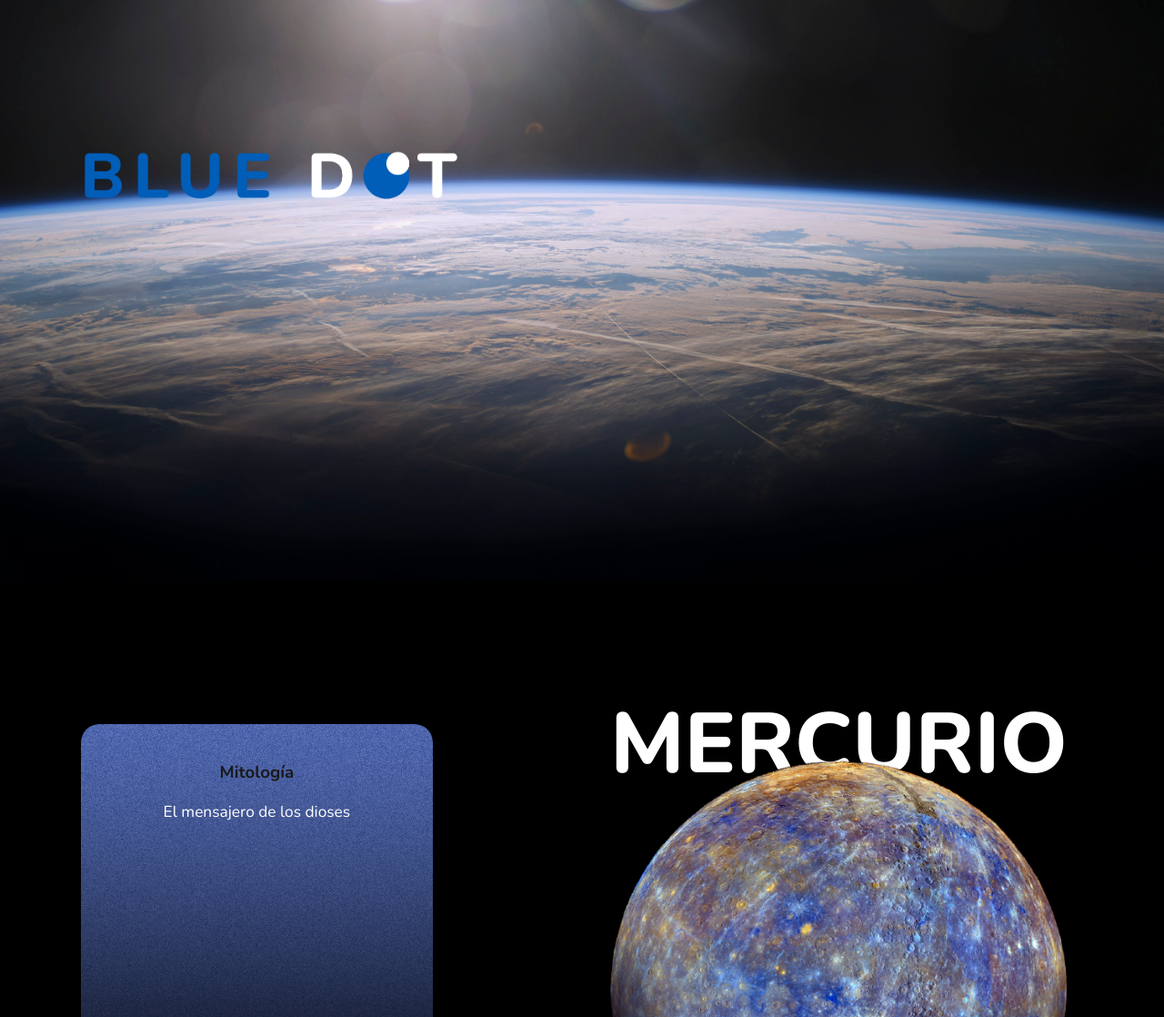
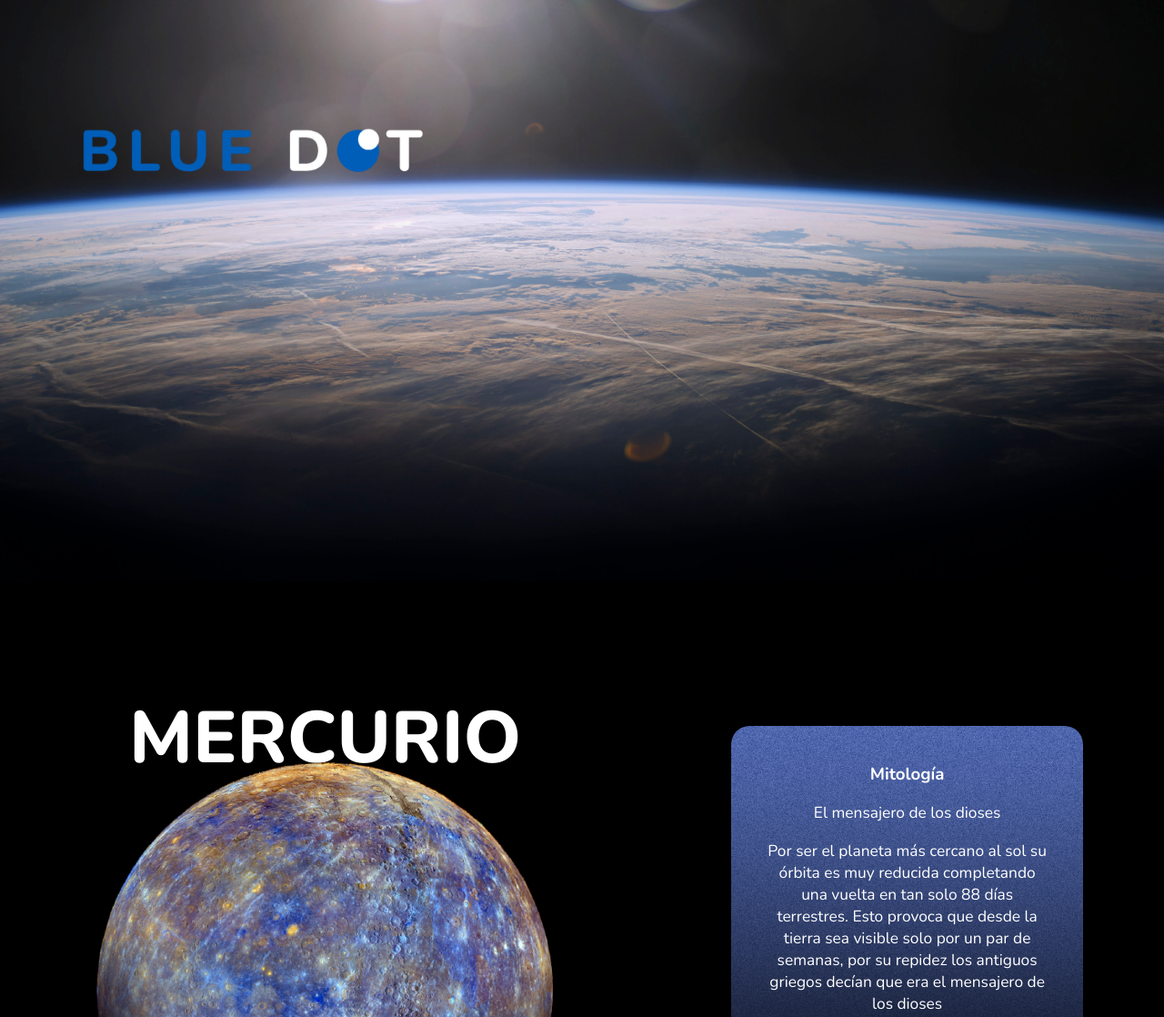
Before and after one commit to LuiguiDev/BLUEDOT, a plain HTML site: page index.html in a window 1280 px wide. Shown: the part 140-1258 px from the top of the page at 91% size. Drawn offline with nearby package versions, Linux system fonts and the light colour scheme.

Commit message:
Diseño adaptado a telefonos

```diff
--- a/estilos_blue.css
+++ b/estilos_blue.css
@@ -11,8 +11,8 @@ p{
     font-family: nunito;
 }
 h2.planet_name{
-    font-size: 70pt;
-    margin-bottom: -6%;
+    font-size: 60pt;
+    margin-bottom: -3%;
     margin-top: 2%;
     font-weight: 800;
 }
@@ -25,7 +25,6 @@ a
 h3{
     margin: 0px;
     font-size: 14pt;
-    color: rgb(26, 26, 27);
     font-weight: 700;
 }
 .forma h3{
@@ -114,21 +113,23 @@ a:hover span{
     transition: .5s;
 }
 .home{
-
-    position: relative;
     position: relative;
     width: 100%;
     height: auto;
     object-fit: contain;
 }
+.home-mobile{
+    display: none;
+}
 .bluedot-logo{
     display: flex;
     margin-left: 75px;
     position: absolute;
-    margin-top: 290px;
+    top: 30%;
     z-index: 2;
-    width: 450px;
+    width: 32%;
     height: auto;
+    margin-top: 0;
     animation-name: fade-in;
     animation-duration: 4s;
 }
@@ -138,11 +139,10 @@ a:hover span{
     width: 100%;
     height: auto;
     object-fit: contain;
-    margin-bottom: 100px;
+    margin-bottom: 8%;
     animation-name: fade-in;
     animation-duration: 6s;
 }
-
 .cover{
     width: 100%;
     height: 700px;
--- a/estilos_small_lap.css
+++ /dev/null
@@ -1,18 +0,0 @@
-h2.planet_name{
-    font-size: 60pt;
-
-    margin-bottom: -6%;
-    margin-top: 2%;
-    font-family: Nunito;
-    font-weight: 800;
-}
-.bluedot-logo{
-    display: flex;
-    margin-left: 60px;
-    position: absolute;
-    margin-top: -100px;
-    z-index: 2;
-    width: 400px;
-    height: auto;
-
-}
--- a/index.html
+++ b/index.html
@@ -3,10 +3,11 @@
 <head>
     <title>BLUEDOT</title> <meta charset="utf-8">
     <link rel="stylesheet" href="estilos_blue.css">
-        <link rel="stylesheet" href= "estilos_small_lap.css" media="screen and (max-width:1024px)">
+    <link rel="stylesheet" href= "mobile.css" media="screen and (max-width:480px)">
     <link rel="preconnect" href="https://fonts.gstatic.com">
     <link href="https://fonts.googleapis.com/css2?family=Nunito:wght@400;700;800&display=swap" rel="stylesheet">
     <link rel="icon" type="png" href="IMG_Bluedot/Favicon-ocean.png">
+    <meta name="viewport" content="width=device-width, initial-scale:1">
 </head>
 <body>
 
@@ -26,89 +27,95 @@
         <div class="cover"></div>
         <img src="IMG_Bluedot/Portada blue.jpg" class="portada">
     </div>
+    <div class="home-mobile">
+            <img src="IMG_Bluedot/Responsive.png" class="logo-responsive">
+            <img src="IMG_Bluedot/Movil-Portada.png" class="portada-mobile">
+    </div>
 
 
          <!--       PLANETAS       -->
 
     <article class="solar_system" id="post">
-            <div class="informacion m-degraded">
-                <h3>Mitología</h3>
-                <p>El mensajero de los dioses</p>
-            </div>
 
         <div class="planeta">
             <h2 class="planet_name">MERCURIO</h2>
             <img src="IMG_Bluedot/01.-Mercury.png" class="planeta">
         </div>
+        <div class="informacion m-degraded">
+            <h3>Mitología</h3>
+            <p>El mensajero de los dioses</p>
+            <p>
+                Por ser el planeta más cercano al sol su órbita es muy reducida completando una vuelta en tan solo 88 días terrestres. Esto provoca que desde la tierra sea visible solo por un par de semanas, por su repidez los antiguos griegos decían que era el mensajero de los dioses</p>
+        </div>
     </article>
 
     <article class="solar_system">
-            <div class="informacion v-degraded"><h3>Mitología</h3>
-                <p>Diosa del amor y la belleza</p>
-            </div>
             <div class="planeta">
                 <h2 class="planet_name">VENUS</h2>
                 <img src="IMG_Bluedot/02.-Venus.png" class="planeta">
             </div>
+            <div class="informacion v-degraded"><h3>Mitología</h3>
+                <p>Diosa del amor y la belleza</p>
+            </div>
     </article>
 
     <article class="solar_system">
-            <div class="informacion e-degraded"><h3>Mitología</h3>
-                <p>Un punto azul en el espacio</p>
-            </div>
             <div class="planeta">
                 <h2 class="planet_name">TIERRA</h2>
                 <img src="IMG_Bluedot/03.-Earth.png" class="planeta">
             </div>
+            <div class="informacion e-degraded"><h3>Mitología</h3>
+                <p>Un punto azul en el espacio</p>
+            </div>
     </article>
 
     <article class="solar_system">
-            <div class="informacion mrs-degraded"><h3>Mitología</h3>
-                <p>Dios de la guerra</p>
-            </div>
             <div class="planeta">
                 <h2 class="planet_name">MARTE</h2>
                 <img src="IMG_Bluedot/04.-Mars.png" class="planeta">
             </div>
+            <div class="informacion mrs-degraded"><h3>Mitología</h3>
+                <p>Dios de la guerra</p>
+            </div>
     </article>
 
     <article class="solar_system">
-            <div class="informacion j-degraded"><h3>Mitología</h3>
-                <p>Padre de los dioses</p>
-            </div>
             <div class="planeta">
                 <h2 class="planet_name">JUPITER</h2>
                 <img src="IMG_Bluedot/05.-jupiter.png" class="planeta">
             </div>
+            <div class="informacion j-degraded"><h3>Mitología</h3>
+                <p>Padre de los dioses</p>
+            </div>
     </article>
 
     <article class="solar_system">
-            <div class="informacion s-degraded"><h3>Mitología</h3>
-                <p>Señor de los anillos</p>
-            </div>
             <div class="planeta">
                 <h2 class="planet_name">SATURNO</h2>
                 <img src="IMG_Bluedot/06.-Saturn.png" class="planeta">
             </div>
+            <div class="informacion s-degraded"><h3>Mitología</h3>
+                <p>Señor de los anillos</p>
+            </div>
     </article>
 
     <article class="solar_system">
-            <div class="informacion u-degraded"><h3>Mitología</h3>
-                <p>Fuera de la Mitología</p>
-            </div>
             <div class="planeta">
                 <h2 class="planet_name">URANO</h2>
                 <img src="IMG_Bluedot/07.-Uranus.png" class="planeta">
             </div>
+            <div class="informacion u-degraded"><h3>Mitología</h3>
+                <p>Fuera de la Mitología</p>
+            </div>
     </article>
 
     <article class="solar_system">
-            <div class="informacion n-degraded"><h3>Mitología</h3>
-                <p>Fuera de la Mitología</p>
-            </div>
             <div class="planeta">
                 <h2 class="planet_name">NEPTUNO</h2>
                 <img src="IMG_Bluedot/08.-Neptune.png" class="planeta">
+            </div>
+            <div class="informacion n-degraded"><h3>Mitología</h3>
+                <p>Fuera de la Mitología</p>
             </div>
     </article>
     </Section>
```
Lines whose indentation alone changed are shown as unchanged.
